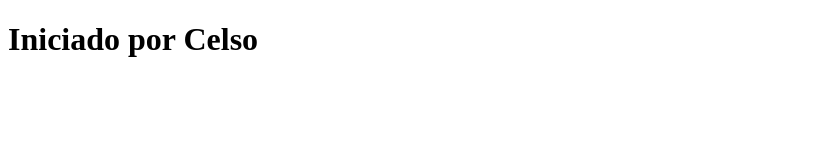
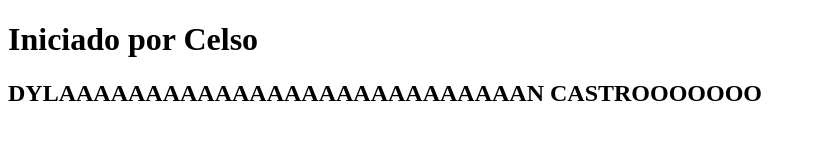
Before and after one commit to celsofranciscano/git-prueba, a plain HTML site: page index.html in a window 1280 px wide. Shown: the whole page, without its empty margins (0-815 px from the left). Drawn offline with Linux system fonts and the light colour scheme.

Commit message:
Descripción clara de los cambios

```diff
--- a/index.html
+++ b/index.html
@@ -7,5 +7,6 @@
   </head>
   <body>
     <h1>Iniciado por Celso</h1>
+    <h2>DYLAAAAAAAAAAAAAAAAAAAAAAAAAAAN CASTROOOOOOO</h2>
   </body>
 </html>
```
